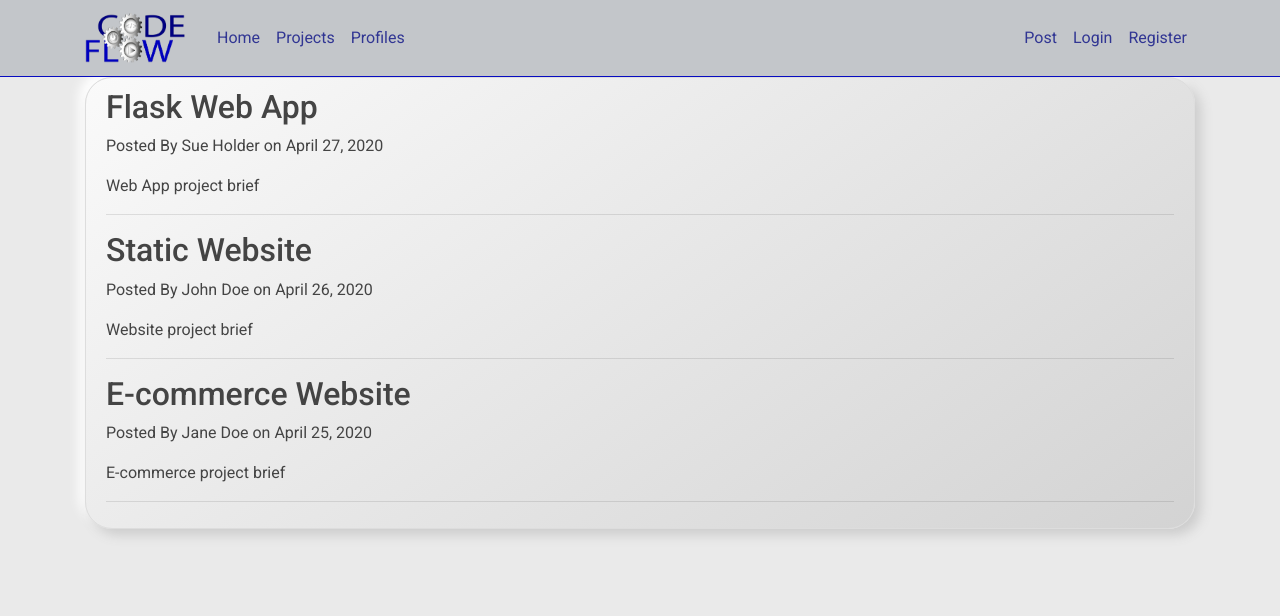
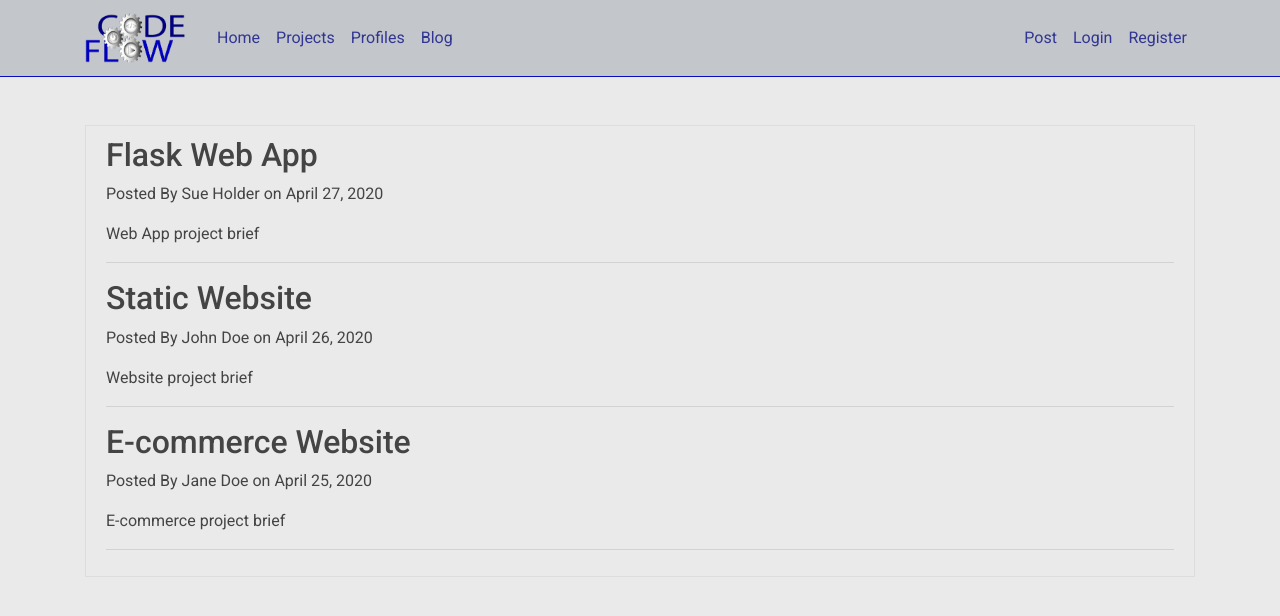
Before and after one commit to SPH73/MS3-project, a Flask app: page /projects in a window 1280 px wide. Shown: the top 616 px of the page. Run offline with Flask 2, Linux system fonts and the light colour scheme; some libraries are stand-ins or nearby versions.

Commit message:
created blog template, route and view, added in flashed message for login and register views and passed to base template

```diff
--- a/forms.py
+++ b/forms.py
@@ -2,6 +2,7 @@
 from flask_wtf import FlaskForm
 from wtforms import StringField, PasswordField, SubmitField, BooleanField
 from wtforms.validators import DataRequired, Length, Email, EqualTo
+
 
 # Registraion and Login form form-field attributes including validation and limitiations for each
 
--- a/run.py
+++ b/run.py
@@ -1,7 +1,8 @@
-from flask import Flask, render_template, url_for
+from flask import Flask, render_template, url_for, flash, redirect
 from forms import RegistrationForm, LoginForm
 
 app = Flask(__name__)
+
 app.config['SECRET_KEY'] = 'CODEFLOW_SECRET_KEY'
 
 
@@ -26,6 +27,27 @@ projects = [
     }
 ]
 
+articles = [
+    {
+        'author': "Sue Holder",
+        'title': "New Post",
+        'content': "New post content",
+        'date_posted': 'April 27, 2020'
+    },
+    {
+        'author': "John Doe",
+        'title': "Interview Tips",
+        'content': "Interview tips content",
+        'date_posted': 'April 26, 2020'
+    },
+    {
+        'author': "Jane Doe",
+        'title': "Interesting Article",
+        'content': "Interesting article content",
+        'date_posted': 'April 25, 2020'
+    }
+]
+
 
 @app.route("/")
 @app.route("/home")
@@ -44,21 +66,35 @@ def profile():
     return render_template('profiles.html', title='Profiles')
 
 
-@app.route("/register")
+@app.route("/register", methods=['GET', 'POST'])
 def register():
     form = RegistrationForm()
-    return render_template('register.html', title='Register', form=form)
+    if form.validate_on_submit():
+        flash(
+            f'Thank you for creating an account, {form.username.data}.', 'success')
+        return redirect(url_for('blog'))
+    else:
+        return render_template('register.html', title='Register', form=form)
 
 
-@app.route("/login")
+@app.route("/login", methods=['GET', 'POST'])
 def login():
     form = LoginForm()
-    return render_template('login.html', title='Login', form=form)
+    if form.validate_on_submit():
+        flash(f'Welcome back, {form.username.data}.', 'success')
+        return redirect(url_for('blog'))
+    else:
+        return render_template('login.html', title='Login', form=form)
 
 
 @app.route("/post")
 def post():
-    return render_template('post.html', title='post')
+    return render_template('post.html', title='Post')
+
+
+@app.route("/blog")
+def blog():
+    return render_template('blog.html', title='Blog', articles=articles)
 
 
 if __name__ == "__main__":
--- a/templates/base.html
+++ b/templates/base.html
@@ -50,14 +50,15 @@
                 </button>
                 <div class="collapse navbar-collapse" id="navbarToggle">
                     <div class="navbar-nav mr-auto">
-                        <a class="nav-item nav-link" href="{{ url_for('home') }}">Home</a>
+                        <a class="nav-item nav-link" href="git ad">Home</a>
                         <a class="nav-item nav-link" href="{{ url_for('project') }}">Projects</a>
-                        <a class="nav-item nav-link" href="/profiles">Profiles</a>
+                        <a class="nav-item nav-link" href="{{ url_for('profile') }}">Profiles</a>
+                        <a class="nav-item nav-link" href="{{ url_for('blog') }}">Blog</a>
                     </div>
                     <!-- Navbar Right Side -->
                     <div class="navbar-nav">
-                        <a class="nav-item nav-link" href="/post">Post</a>
-                        <a class="nav-item nav-link" href="{{ url_for('register') }}">Login</a>
+                        <a class="nav-item nav-link" href="{{ url_for('post') }}">Post</a>
+                        <a class="nav-item nav-link" href="{{ url_for('login') }}">Login</a>
                         <a class="nav-item nav-link" href="{{ url_for('register') }}">Register</a>
                     </div>
                 </div>
@@ -67,6 +68,19 @@
 
 
     <div class="template-container">
+        <div class="row">
+            <div class="col-12">
+                {% with messages = get_flashed_messages(with_categories=true) %}
+                {% if messages %}
+                <div class=flashes>
+                    {% for category, message in messages %}
+                    <p class="alert alert-{{ category }}">{{ message }}</p>
+                    {% endfor %}
+                </div>
+                {% endif %}
+                {% endwith %}
+            </div>
+        </div>
         {% block content %}{% endblock %}
     </div>
 
--- a/templates/projects.html
+++ b/templates/projects.html
@@ -3,8 +3,8 @@
 
 
 
-<div class="container">
-    <div class="section-content neu">
+<div class="container mt-5">
+    <div class="section-content">
         {% for project in projects %}
         <h2>{{ project.title }}</h2>
         <p>Posted By {{ project.owner }} on {{ project.date_posted }}</p>
```
